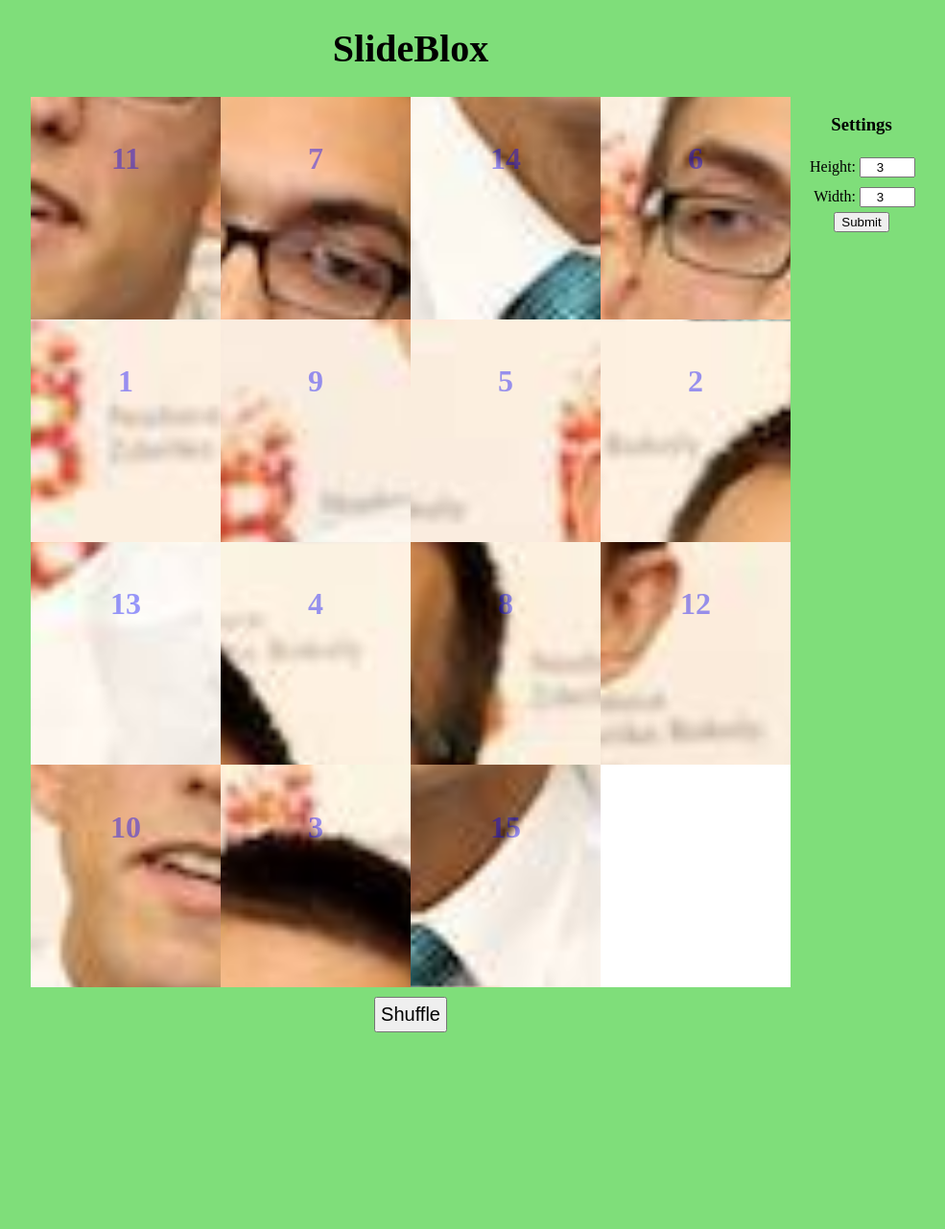
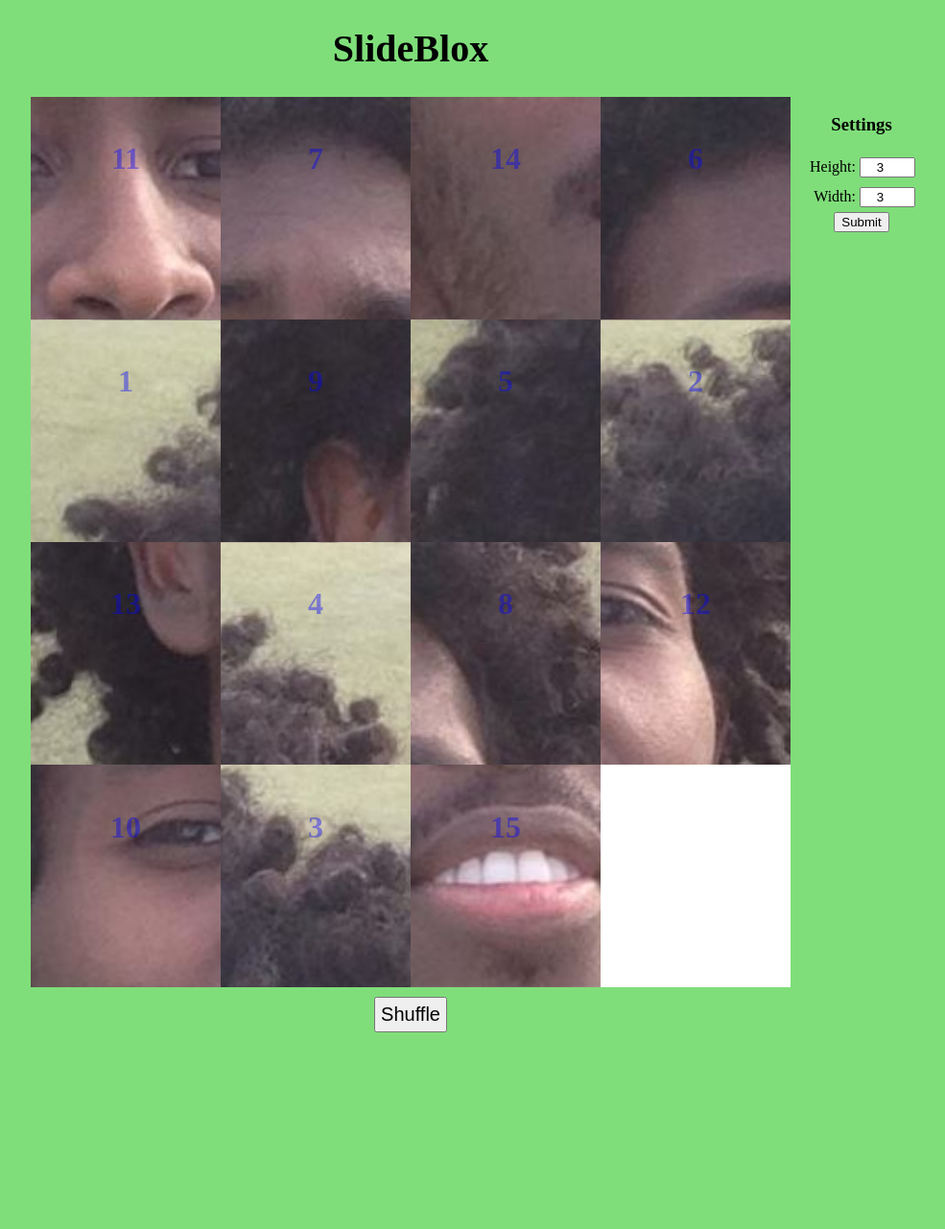
Before and after one commit to LukasChalupa/Slide_Blox, a PHP site: page / in a window 1280 px wide. Shown: the whole page at 96% size, without its empty margins (212-1197 px from the left). Run offline with PHP 8.4, Linux system fonts and the light colour scheme; some libraries are stand-ins or nearby versions.

Commit message:
Alinuur Bille Hassan

```diff
--- a/style.css
+++ b/style.css
@@ -64,7 +64,7 @@ input {
 	width: 400%;
 	height: 400%;
 	display: block;
-	background: url(src/michalcak.jpg);
+	background: url(src/Ali.jpg);
 	background-size: cover;
 	background-position: center;
 	position: absolute;
```
Also changed, not shown: src/Ali.JPG (added), 1 other file.
